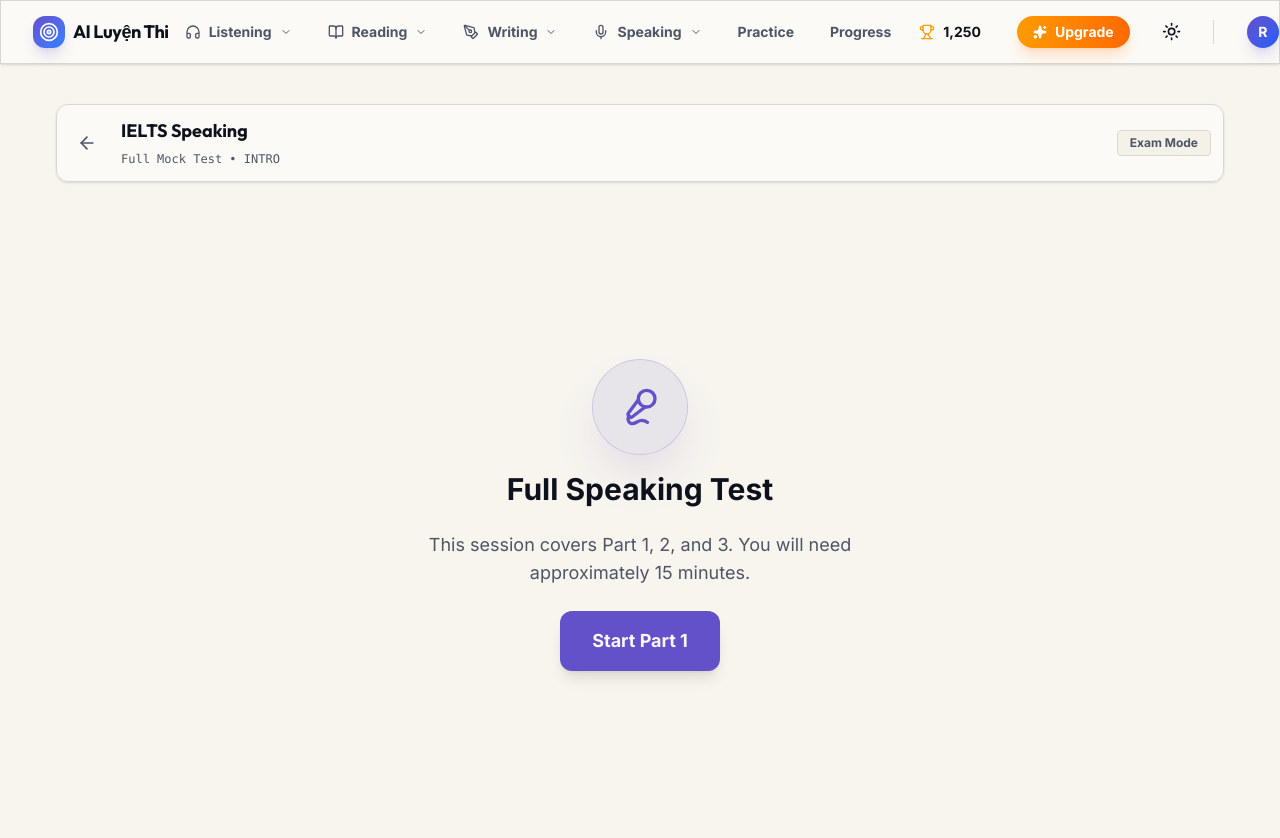
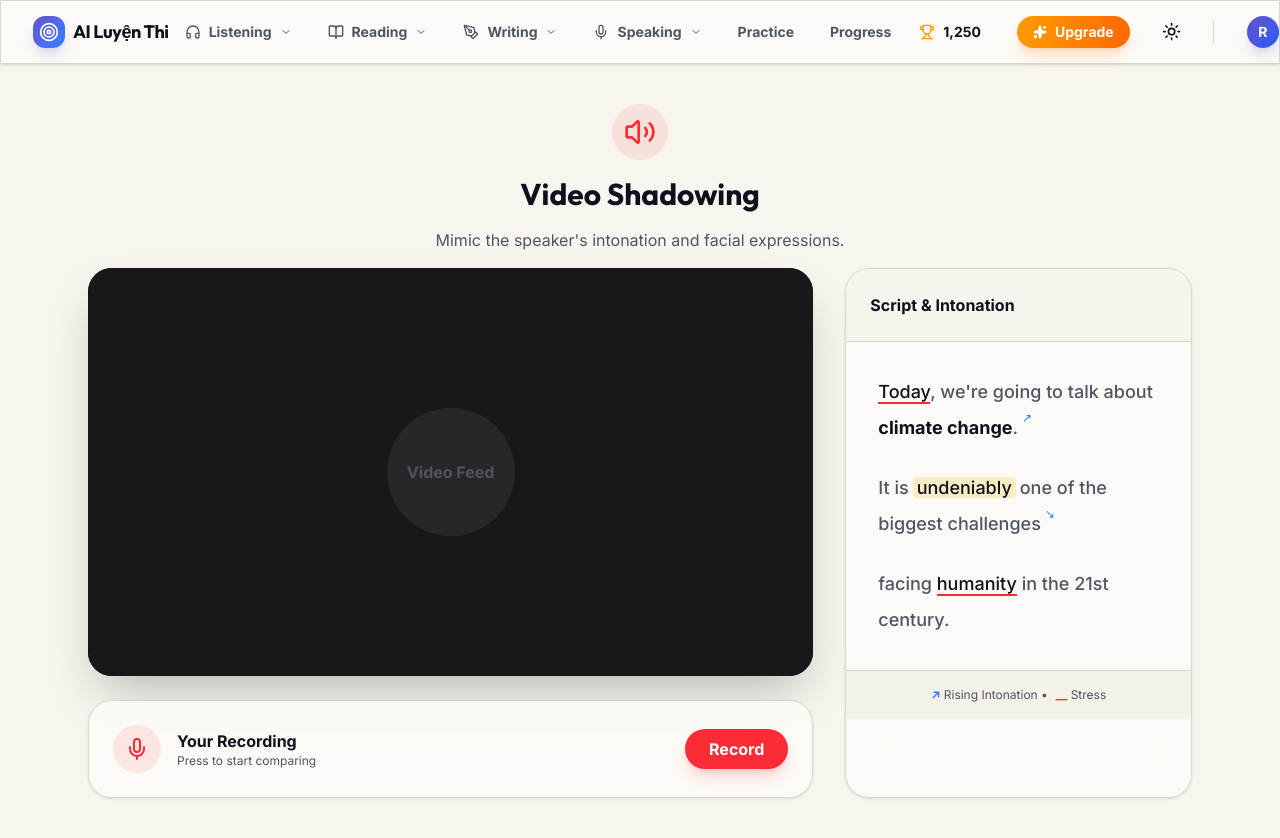
Before and after one commit to khanhnguyendev/ailuyenthi, a Next.js app: page /skills/speaking/shadowing in a window 1280 px wide. Shown: the top 838 px of the page. Built offline with nearby package versions, Linux system fonts and the light colour scheme.

Commit message:
feat: implement speaking video shadowing page

```diff
--- /dev/null
+++ b/src/app/(dashboard)/skills/speaking/shadowing/page.tsx
@@ -0,0 +1,101 @@
+"use client";
+
+import { Play, Pause, RotateCw, Mic, Volume2 } from "lucide-react";
+import { useState } from "react";
+import { motion } from "framer-motion";
+
+export default function SpeakingShadowingPage() {
+    const [isPlaying, setIsPlaying] = useState(false);
+    const [speed, setSpeed] = useState(1);
+
+    return (
+        <div className="container mx-auto p-6 max-w-6xl space-y-8">
+            <div className="flex flex-col items-center text-center space-y-4 mb-4">
+                <div className="p-3 bg-red-500/10 rounded-full">
+                    <Volume2 className="w-8 h-8 text-red-500" />
+                </div>
+                <h1 className="text-3xl font-bold font-outfit text-foreground">Video Shadowing</h1>
+                <p className="text-muted-foreground">Mimic the speaker's intonation and facial expressions.</p>
+            </div>
+
+            <div className="grid grid-cols-1 lg:grid-cols-12 gap-8">
+                {/* Main Video Area */}
+                <div className="lg:col-span-8 space-y-6">
+                    <div className="aspect-video bg-black rounded-3xl overflow-hidden relative group shadow-2xl">
+                        {/* Mock Video Placeholder */}
+                        <div className="absolute inset-0 flex items-center justify-center bg-zinc-900">
+                            <div className="w-32 h-32 rounded-full bg-zinc-800 flex items-center justify-center">
+                                <span className="text-zinc-600 font-bold">Video Feed</span>
+                            </div>
+                        </div>
+
+                        {/* Overlay Controls */}
+                        <div className="absolute inset-0 bg-black/40 opacity-0 group-hover:opacity-100 transition-opacity flex items-center justify-center gap-8 backdrop-blur-sm">
+                            <button className="p-4 rounded-full bg-white/10 hover:bg-white/20 text-white backdrop-blur transition-all">
+                                <RotateCw className="w-8 h-8 -scale-x-100" /> {/* Rewind */}
+                            </button>
+                            <button
+                                onClick={() => setIsPlaying(!isPlaying)}
+                                className="w-24 h-24 rounded-full bg-white text-black flex items-center justify-center hover:scale-105 transition-transform"
+                            >
+                                {isPlaying ? <Pause className="w-10 h-10 fill-current" /> : <Play className="w-10 h-10 fill-current ml-2" />}
+                            </button>
+                            <button
+                                onClick={() => setSpeed(speed === 1 ? 0.75 : 1)}
+                                className="p-4 rounded-full bg-white/10 hover:bg-white/20 text-white backdrop-blur transition-all font-bold"
+                            >
+                                {speed}x
+                            </button>
+                        </div>
+                    </div>
+
+                    <div className="p-6 rounded-3xl glass border border-border flex items-center justify-between">
+                        <div className="flex items-center gap-4">
+                            <div className="w-12 h-12 rounded-full bg-red-500/10 flex items-center justify-center">
+                                <Mic className="w-6 h-6 text-red-500" />
+                            </div>
+                            <div>
+                                <h3 className="font-bold text-foreground">Your Recording</h3>
+                                <p className="text-xs text-muted-foreground">Press to start comparing</p>
+                            </div>
+                        </div>
+                        <button className="px-6 py-2 rounded-full bg-red-500 hover:bg-red-600 text-white font-bold transition-all shadow-lg shadow-red-500/20">
+                            Record
+                        </button>
+                    </div>
+                </div>
+
+                {/* Script / Intonation Panel */}
+                <div className="lg:col-span-4 flex flex-col h-full max-h-[600px]">
+                    <div className="glass flex-1 rounded-3xl border border-border overflow-hidden flex flex-col">
+                        <div className="p-6 border-b border-border bg-secondary/30">
+                            <h3 className="font-bold text-foreground">Script & Intonation</h3>
+                        </div>
+
+                        <div className="p-8 space-y-6 overflow-y-auto text-lg leading-loose font-medium text-muted-foreground">
+                            <p>
+                                <span className="text-foreground border-b-2 border-red-500">Today</span>, we're going to talk about
+                                <span className="text-foreground font-bold"> climate change</span>.
+                                <span className="text-xs align-top text-blue-500 mx-1">↗</span>
+                            </p>
+                            <p>
+                                It is
+                                <span className="bg-yellow-500/20 text-foreground px-1 rounded mx-1">undeniably</span>
+                                one of the biggest challenges
+                                <span className="text-xs align-top text-blue-500 mx-1">↘</span>
+                            </p>
+                            <p>
+                                facing <span className="text-foreground border-b-2 border-red-500">humanity</span> in the 21st century.
+                            </p>
+                        </div>
+
+                        <div className="p-4 bg-secondary/50 border-t border-border text-xs text-center text-muted-foreground">
+                            <span className="text-blue-500 font-bold">↗</span> Rising Intonation •
+                            <span className="text-red-500 font-bold ml-2">__</span> Stress
+                        </div>
+                    </div>
+                </div>
+            </div>
+        </div>
+    );
+}
```
